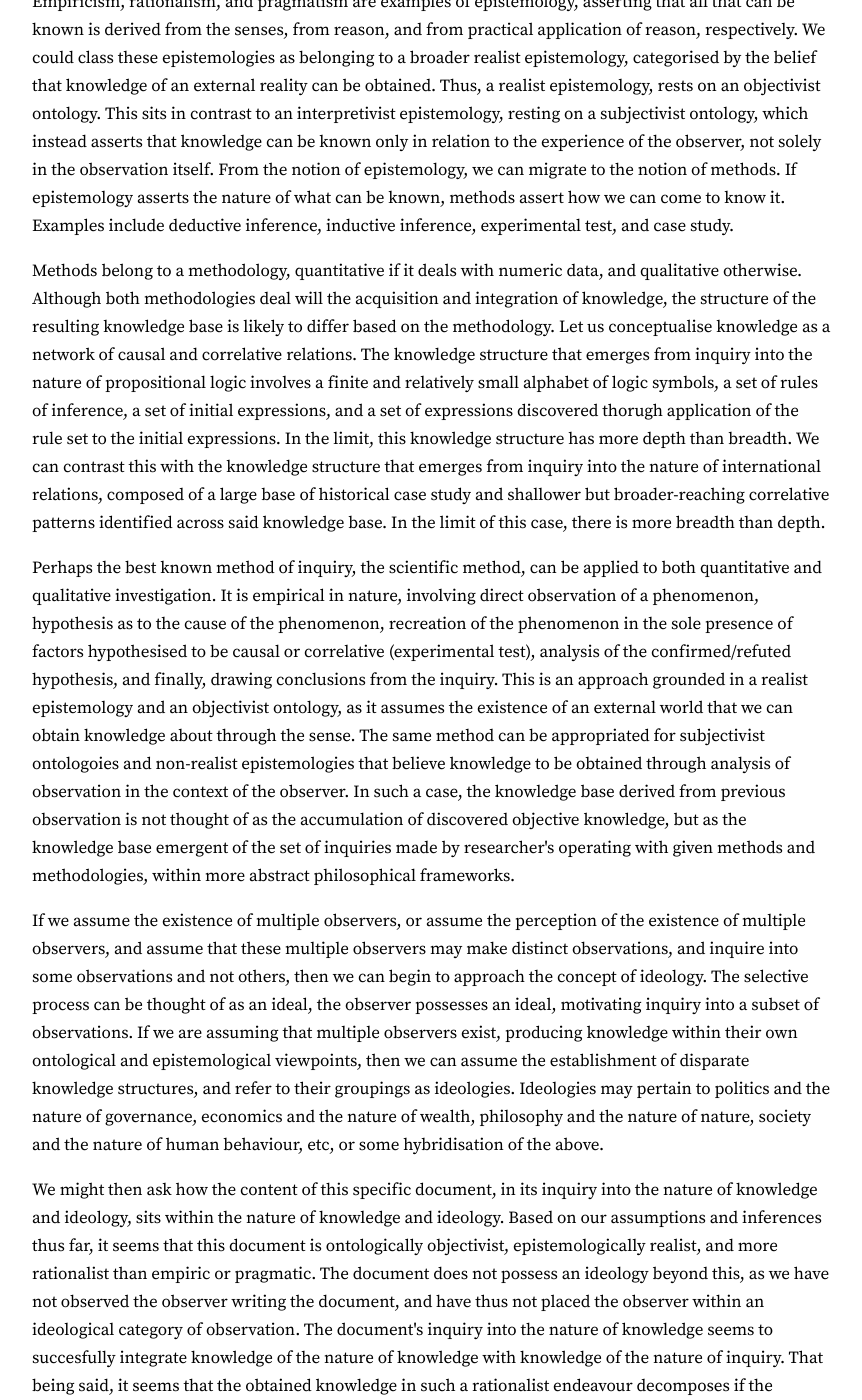
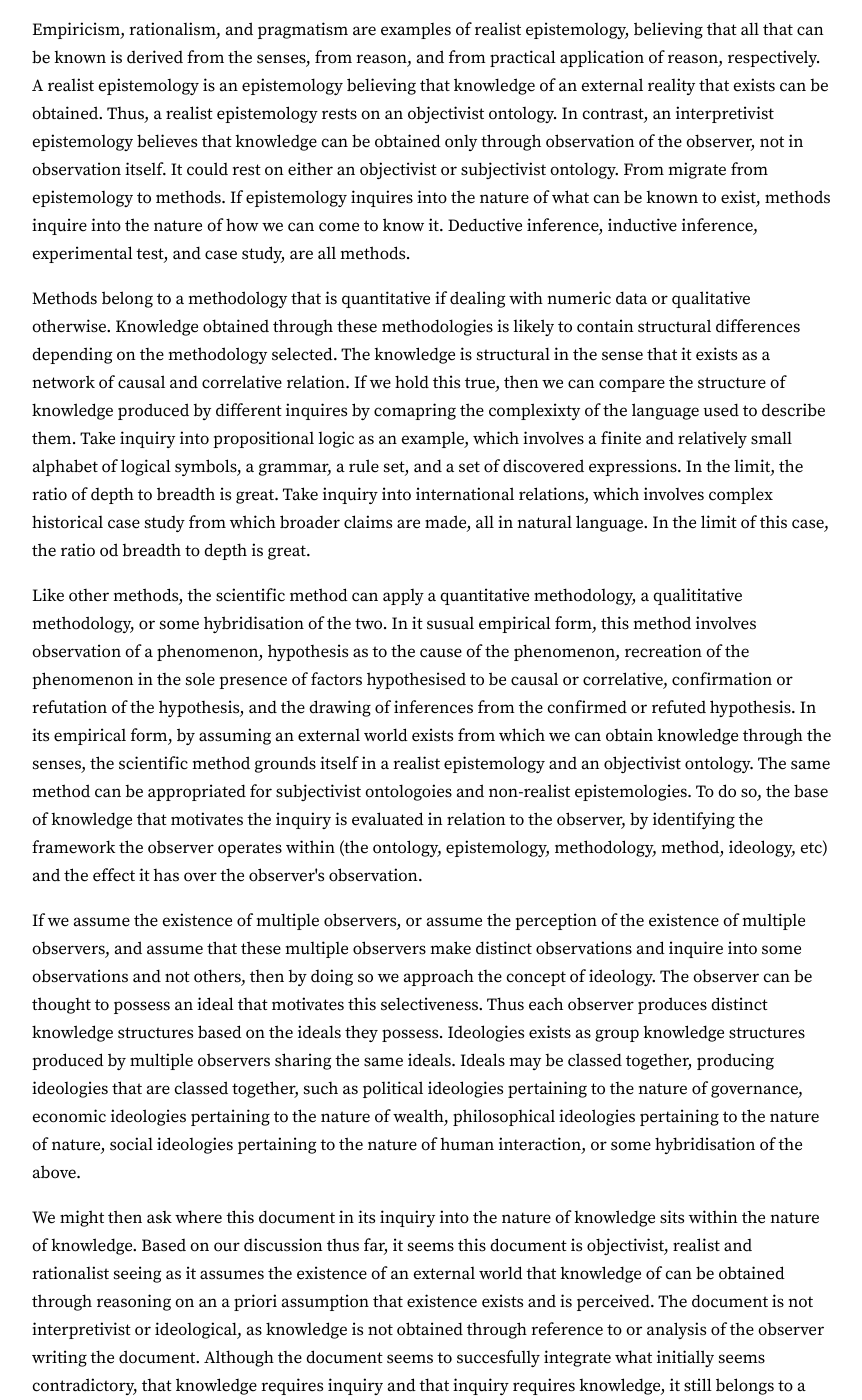
Before and after one commit to Rory-Mac/personal-website, a Jekyll site: the page built from _posts/2023-11-16-Knowledge-and-Ideology.markdown, in a window 1280 px wide and 1400 px high, scrolled down 1011 px. Shown: the whole window, without its empty margins (208-1070 px from the left). Built offline with Jekyll 4.4.1, drawn with Linux system fonts in a browser that asks for light colours; some of the changed text lies outside the part shown.

Commit message:
proof-read knowledge segment first iteration

```diff
--- a/_posts/2023-11-16-Knowledge-and-Ideology.markdown
+++ b/_posts/2023-11-16-Knowledge-and-Ideology.markdown
@@ -4,67 +4,65 @@ title: Knowledge and Ideology
 ---
 <h3>Knowledge and Ideology</h3>
 <p>Inquiring into the nature of knowledge is a tricky thing. Inquiry itself is founded upon knowledge, which as the subject of the inquiry,
-is yet to be known. Knowledge must therefore initially be assumed, and from this assumption all else follows. The initial assumption can
-be that "existence is perceived" or that "existence exists and is perceived". If existence doesn't exist or isn't perceived, everything that
-exists does not exist, so nothing exists, and nothing else follows. If existence exists, all that exists exists, and all else follows. If
-existence is perceived, all that is perceived exists, and all else follows. These two initial assumptions are ontological in that they
-relate to the nature of being, but distinct in that only one affirms the existence of a reality external to the observer. This distinction
-is between objectivism and subjectivism, the former asserting that reality exists external to the observer, subjectivism asserting that it
-does not. Ontology inquires into the nature of being. Epistemology inquires into the nature of knowledge.</p>
+cannot be established. Knowledge must therefore initially be assumed, and from this assumption all else will follow. The assumption that
+"existence is perceived" or that "existence exists and is perceived" can be made. If instead existence does not exist or existence is not
+perceived, then everything that exists does not exist, everything that is perceived does not exist, nothing exists, and nothing else follows.
+If existence does exist, then all that exists exists, and all else follows. If existence is perceived, then all that is perceived exists,
+and all else follows. These initial assumptions are ontological in their relation to the nature of being, but distinct in their
+assertion that existence exists, dividing ontology into objectivism and subjectivism. The former asserts that reality exists external to
+the observer, the latter asserts that it does not. Ontology inquires into the nature of what exists. Epistemology inquires into the nature
+of what can be known to exist.</p>
 <p><img src="/Assets/images/research_methods.png" width="100%" height="100%"></p>
-<p>Empiricism, rationalism, and pragmatism are examples of epistemology, asserting that all that can be known is derived from the senses,
-from reason, and from practical application of reason, respectively. We could class these epistemologies as belonging to a broader realist
-epistemology, categorised by the belief that knowledge of an external reality can be obtained. Thus, a realist epistemology, rests on an
-objectivist ontology. This sits in contrast to an interpretivist epistemology, resting on a subjectivist ontology, which instead asserts
-that knowledge can be known only in relation to the experience of the observer, not solely in the observation itself. From the notion of
-epistemology, we can migrate to the notion of methods. If epistemology asserts the nature of what can be known, methods
-assert how we can come to know it. Examples include deductive inference, inductive inference, experimental test, and case study.</p>
-<p>Methods belong to a methodology, quantitative if it deals with numeric data, and qualitative otherwise. Although both methodologies deal
-will the acquisition and integration of knowledge, the structure of the resulting knowledge base is likely to differ based on the methodology.
-Let us conceptualise knowledge as a network of causal and correlative relations. The knowledge structure that emerges from inquiry into
-the nature of propositional logic involves a finite and relatively small alphabet of logic symbols, a set of rules of inference, a set of
-initial expressions, and a set of expressions discovered thorugh application of the rule set to the initial expressions. In the limit, this
-knowledge structure has more depth than breadth. We can contrast this with the knowledge structure that emerges from inquiry into the
-nature of international relations, composed of a large base of historical case study and shallower but broader-reaching correlative patterns
-identified across said knowledge base. In the limit of this case, there is more breadth than depth.</p>
-<p>Perhaps the best known method of inquiry, the scientific method, can be applied to both quantitative and qualitative investigation. It is
-empirical in nature, involving direct observation of a phenomenon, hypothesis as to the cause of the phenomenon, recreation of the
-phenomenon in the sole presence of factors hypothesised to be causal or correlative (experimental test), analysis of the confirmed/refuted
-hypothesis, and finally, drawing conclusions from the inquiry. This is an approach grounded in a realist epistemology and an objectivist
-ontology, as it assumes the existence of an external world that we can obtain knowledge about through the sense. The same method can be
-appropriated for subjectivist ontologoies and non-realist epistemologies that believe knowledge to be obtained through analysis of
-observation in the context of the observer. In such a case, the knowledge base derived from previous observation is not thought of as
-the accumulation of discovered objective knowledge, but as the knowledge base emergent of the set of inquiries made by researcher's
-operating with given methods and methodologies, within more abstract philosophical frameworks.</p>
+<p>Empiricism, rationalism, and pragmatism are examples of realist epistemology, believing that all that can be known is derived from the
+senses, from reason, and from practical application of reason, respectively. A realist epistemology is an epistemology believing that
+knowledge of an external reality that exists can be obtained. Thus, a realist epistemology rests on an objectivist ontology. In contrast,
+an interpretivist epistemology believes that knowledge can be obtained only through observation of the observer, not in observation itself.
+It could rest on either an objectivist or subjectivist ontology. From migrate from epistemology to methods. If epistemology inquires into
+the nature of what can be known to exist, methods inquire into the nature of how we can come to know it. Deductive inference, inductive
+inference, experimental test, and case study, are all methods.</p>
+<p>Methods belong to a methodology that is quantitative if dealing with numeric data or qualitative otherwise. Knowledge obtained through
+these methodologies is likely to contain structural differences depending on the methodology selected. The knowledge is structural in the
+sense that it exists as a network of causal and correlative relation. If we hold this true, then we can compare the structure of
+knowledge produced by different inquires by comapring the complexixty of the language used to describe them. Take inquiry into
+propositional logic as an example, which involves a finite and relatively small alphabet of logical symbols, a grammar, a rule set, and
+a set of discovered expressions. In the limit, the ratio of depth to breadth is great. Take inquiry into international relations, which
+involves complex historical case study from which broader claims are made, all in natural language. In the limit of this case, the ratio
+od breadth to depth is great.</p>
+<p>Like other methods, the scientific method can apply a quantitative methodology, a qualititative methodology, or some hybridisation of
+the two. In it susual empirical form, this method involves observation of a phenomenon, hypothesis as to the cause of the phenomenon,
+recreation of the phenomenon in the sole presence of factors hypothesised to be causal or correlative, confirmation or refutation of the
+hypothesis, and the drawing of inferences from the confirmed or refuted hypothesis. In its empirical form, by assuming an external
+world exists from which we can obtain knowledge through the senses, the scientific method grounds itself in a realist epistemology and an
+objectivist ontology. The same method can be appropriated for subjectivist ontologoies and non-realist epistemologies. To do so,
+the base of knowledge that motivates the inquiry is evaluated in relation to the observer, by identifying the framework the observer
+operates within (the ontology, epistemology, methodology, method, ideology, etc) and the effect it has over the observer's observation.</p>
 <p>If we assume the existence of multiple observers, or assume the perception of the existence of multiple observers, and assume that
-these multiple observers may make distinct observations, and inquire into some observations and not others, then we can begin to approach
-the concept of ideology. The selective process can be thought of as an ideal, the observer possesses an ideal, motivating inquiry into
-a subset of observations. If we are assuming that multiple observers exist, producing knowledge within their own ontological and
-epistemological viewpoints, then we can assume the establishment of disparate knowledge structures, and refer to their groupings as
-ideologies. Ideologies may pertain to politics and the nature of governance, economics and the nature of wealth, philosophy and the nature
-of nature, society and the nature of human behaviour, etc, or some hybridisation of the above.</p>
-<p>We might then ask how the content of this specific document, in its inquiry into the nature of knowledge and ideology, sits within
-the nature of knowledge and ideology. Based on our assumptions and inferences thus far, it seems that this document is ontologically
-objectivist, epistemologically realist, and more rationalist than empiric or pragmatic. The document does not possess an ideology beyond
-this, as we have not observed the observer writing the document, and have thus not placed the observer within an ideological category of
-observation. The document's inquiry into the nature of knowledge seems to succesfully integrate knowledge of the nature of knowledge with
-knowledge of the nature of inquiry. That being said, it seems that the obtained knowledge in such a rationalist endeavour decomposes
-if the observer's perspective moves from the path we have just discussed (objectivism, realism, rationalism, etc) to a specific ideology.
-If we move the lens of the observer to one of pure interpretivism, then the entire document decomposes into noise, as no analysis has been
-made of the observer. Other ideologies are more compatible with the perspectives taken so far.</p>
+these multiple observers make distinct observations and inquire into some observations and not others, then by doing so we approach the
+concept of ideology. The observer can be thought to possess an ideal that motivates this selectiveness. Thus each observer produces
+distinct knowledge structures based on the ideals they possess. Ideologies exists as group knowledge structures produced by multiple
+observers sharing the same ideals. Ideals may be classed together, producing ideologies that are classed together, such as political
+ideologies pertaining to the nature of governance, economic ideologies pertaining to the nature of wealth, philosophical ideologies
+pertaining to the nature of nature, social ideologies pertaining to the nature of human interaction, or some hybridisation of the above.</p>
+<p>We might then ask where this document in its inquiry into the nature of knowledge sits within the nature of knowledge. Based on our
+discussion thus far, it seems this document is objectivist, realist and rationalist seeing as it assumes the existence of an external world
+that knowledge of can be obtained through reasoning on an a priori assumption that existence exists and is perceived. The document is
+not interpretivist or ideological, as knowledge is not obtained through reference to or analysis of the observer writing the document.
+Although the document seems to succesfully integrate what initially seems contradictory, that knowledge requires inquiry and that
+inquiry requires knowledge, it still belongs to a specific ideological path within itself. Taking an interpretivist rather than a realist
+ideological path within the structure the document describes itself as belonging to, dissolves the document into noise.</p>
 <h3>Realism</h3>
 <p>The rest of this document will explore a subset of ideologies of personal interest, looking to the assumptions they make and the
-heuristics they use. Let us start with Realism, a school of thought in international relations that analyses the nature of governance at the
-international level. Realism generally hold the following four principles as true:
-<ul>State-centrism: international relations exists as the product of the interaction between states, defined as human collectives
+heuristics they use, starting with Realism. Realism is a school of thought in international relations that inquires into the nature of
+governance at the international level. Realism can be characterised by the following principles:
+<ul>State-centrism: international relations exist as the product of the interaction between states, defined as human collectives
 under singular systems of governance.</ul>
 <ul>Anarchy: no supranational authority exists, thus the system of state relations is anarchic in nature.</ul>
-<ul>Rationality: states are rational actors, acting in accordance with a self-interest for survival and growth.</ul>
-<ul>Power: the primary desire of a state is power for the purpose of self-preservation</ul>
-Realist thought is cloesly tied to geopolitics, that is the analysis of the effect the Earth's geography has on international relations.
+<ul>Rationality: states are rational actors, acting in accordance with a self-interest.</ul>
+<ul>Power: of primary self-interest to a state is power for the purpose of self-preservation</ul>
+Realist thought is closely tied to geopolitics: the analysis of the effect of Earth's geography on international relations.
 To understand the realist view of the international order as state-centric and anarchic, it helps to first understand the role geography
-plays in the establishment and development of civilisation. To then understand the realist view of states as rational power-seeking entities,
-we could look more closely at the organisational structures that underly their governance.</p>
+plays in the establishment and development of civilisation. To understand the realist view of states as rational power-driven actors,
+it helps to look more closely at the organisational structures underlying their governance.</p>
 <h4>Geographical influence on the beginnings of civilisation</h4>
 <p>Imagine a map of the world today. The most objective components of this map, prior to the drawing of any geographical lines,
 are the features of the Earth itself, the continents, oceans, biomes, mountains and river systems. We as humans seek regions of
@@ -97,8 +95,10 @@ from their military, industrial and political strength, making for a continual p
 redrawn across history. With this, we arrive at our first heuristic: the natural world's geopolitical overlay, comprised of amoeboid like
 nation-states<sup>[6][7]</sup> that rise and fall, spread and recede, fragment and combine.</p>
 <h4>Geographical influence on modern civilisation</h4>
-<p>Despite the sophistication of today's technology, the geographical features underlying the territory of a state plays a signficant role
-in the strategic mindset of that state. Let's go through a set of examples in the modern world, starting with Russia.</p>
+<p>Despite the sophistication of modern technology, the geographical features of a state still contribute greatly to its strategic mindset
+and it operational capabilities. Consider that natural events such as sandstorms and heavy rain can render constellations of surveillance
+satellites of the world's greatest powers as useless. Let us look to a number of examples of the influence geography holds over modern
+states, starting with Russia.</p>
 <p>Russia is the largest country in the world, spanning eleven time zones from Western Europe to Northern Asia. Siberia, the largest region
 of Russia, encompasses most of Northern Asia and comprises approximately three quarters of Russian territory but only one quarter of its
 population. The Ural Mountains separate Siberia from the rest of Russia, which is instead seated atop the Great European Plain, a biome
```
